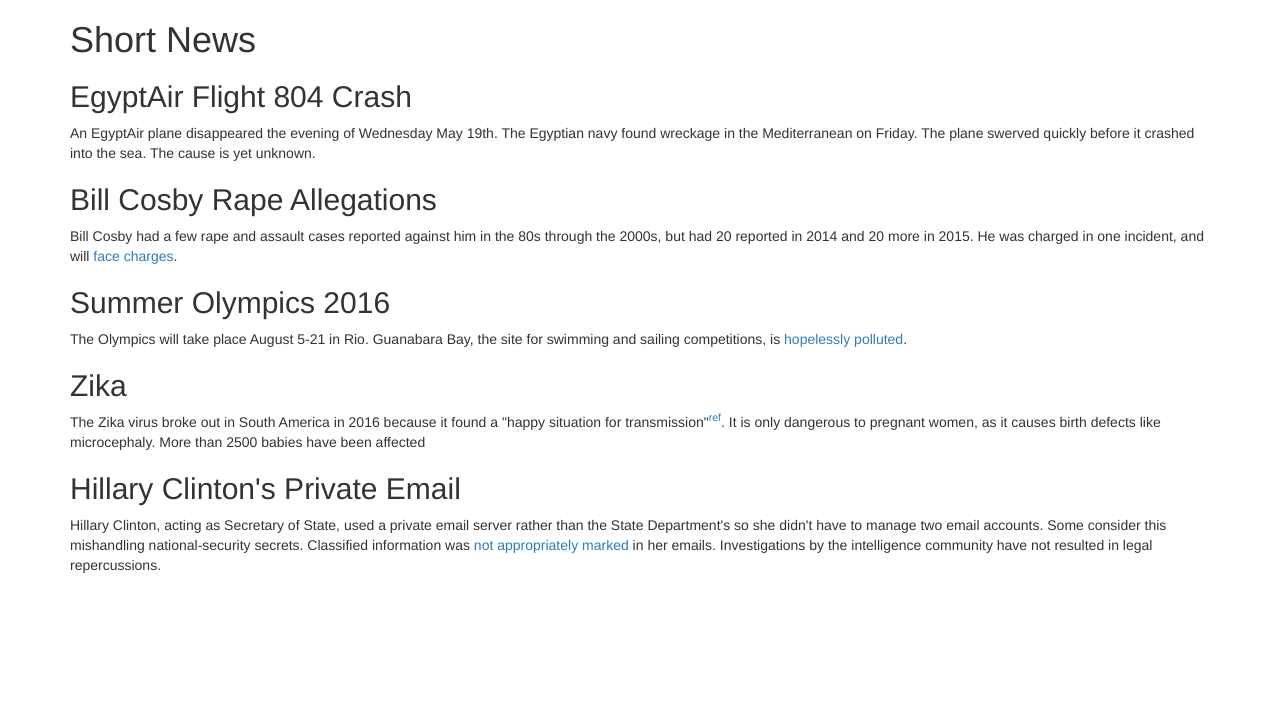
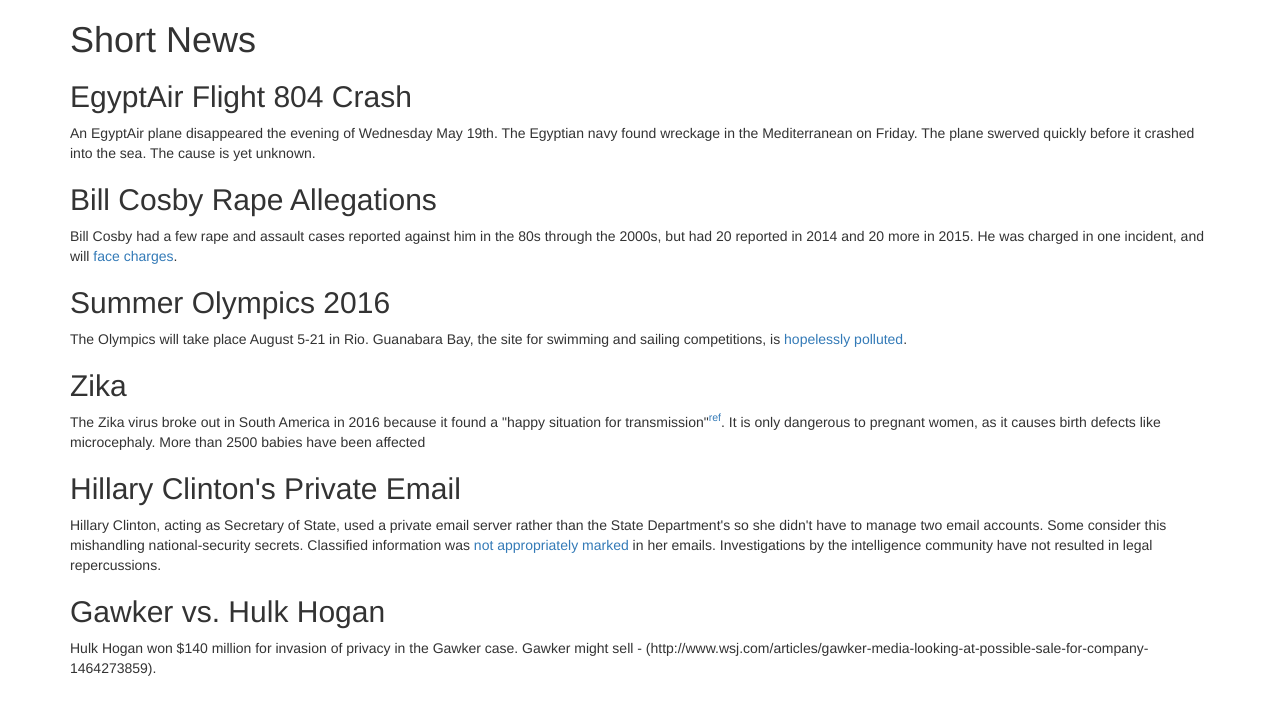
Before and after one commit to ericandrewlewis/short-news, a plain HTML site: page index.html in a window 1280 px wide. Drawn offline with nearby package versions, Linux system fonts and the light colour scheme.

Commit message:
this needs better

```diff
--- a/index.html
+++ b/index.html
@@ -22,6 +22,10 @@
 
       <h2>Hillary Clinton's Private Email</h2>
       <p>Hillary Clinton, acting as Secretary of State, used a private email server rather than the State Department's so she didn't have to manage two email accounts. Some consider this mishandling national-security secrets. Classified information was <a href="http://www.cnn.com/2015/07/24/politics/hillary-clinton-email-justice-department/">not appropriately marked</a> in her emails. Investigations by the intelligence community have not resulted in legal repercussions.</p>
+
+      <h2>Gawker vs. Hulk Hogan</h2>
+      <p>Hulk Hogan won $140 million for invasion of privacy in the Gawker case.
+        Gawker might sell -  (http://www.wsj.com/articles/gawker-media-looking-at-possible-sale-for-company-1464273859).</p>
     </div>
   </body>
 </html>
```
